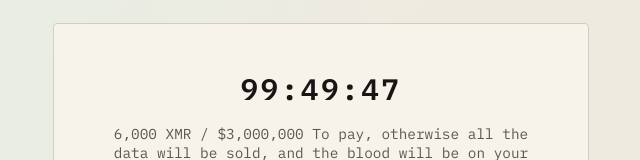
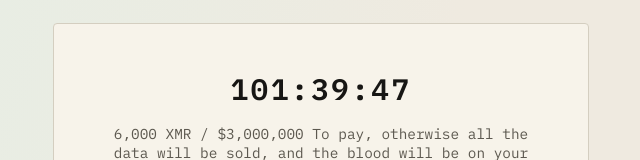
Before and after one commit to SehileXuj25/SehileXuj25.github.io, a plain HTML site: page index.html in a window 1280 px wide. Shown: the part 274-434 px from the top of the page, without its empty margins (319-959 px from the left). Drawn offline with Linux system fonts and the light colour scheme.

Commit message:
Update countdown timer start time in index.html

```diff
--- a/index.html
+++ b/index.html
@@ -489,8 +489,8 @@
   <div class="toast" id="xmr-toast" style="opacity: 0; pointer-events: none; transition: opacity .2s, transform .2s;">XMR address copied</div>
 
 <script>
-  // Timer starts from September 16, 2026 at 22:10 UTC and counts down 100 hours
-  const startTime = Date.UTC(2026, 8, 16, 22, 10, 0); // Month is 0-indexed (8 = September)
+  // Timer starts from September 17, 2026 at 00:00 GMT and counts down 100 hours
+  const startTime = Date.UTC(2026, 8, 17, 0, 0, 0); // Month is 0-indexed (8 = September)
   const endTime = startTime + (100 * 60 * 60 * 1000); // Add 100 hours in milliseconds
 
   function updateTimer() {
```
